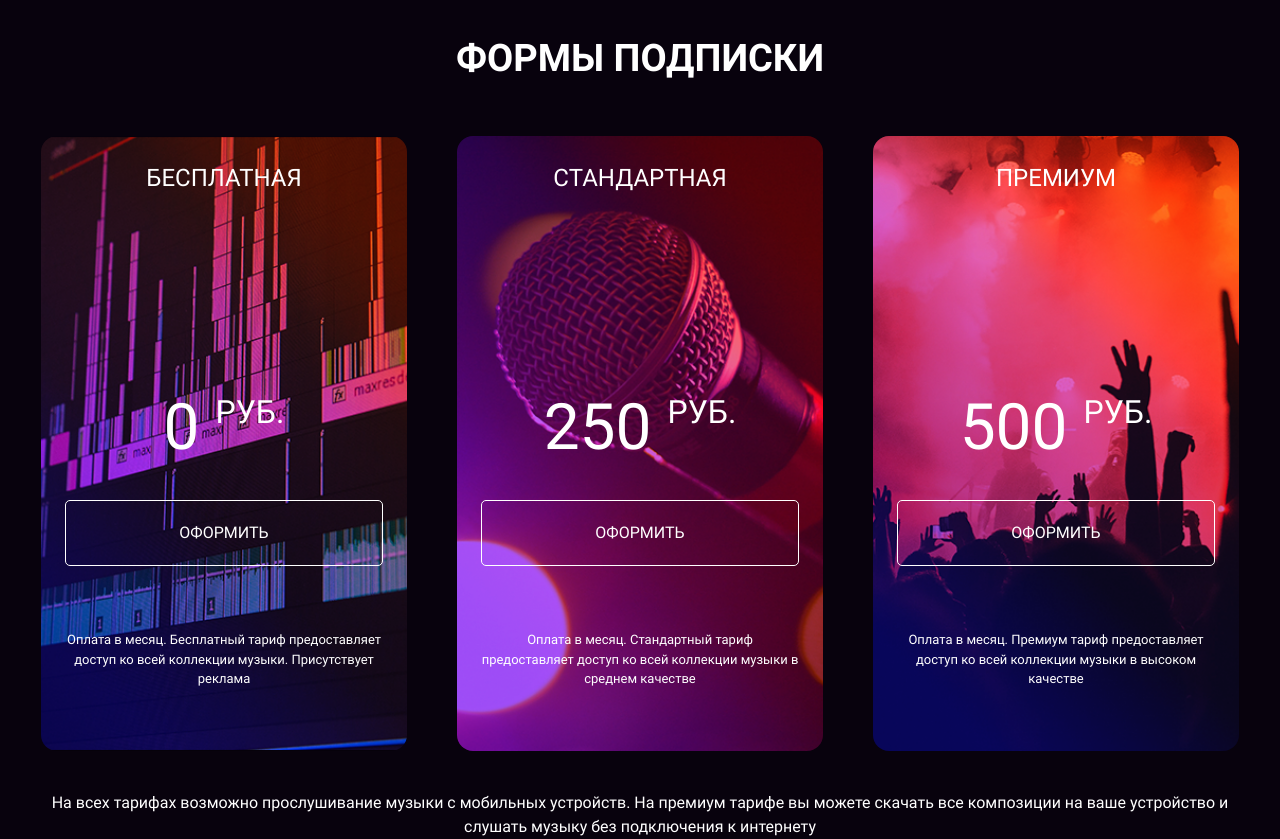
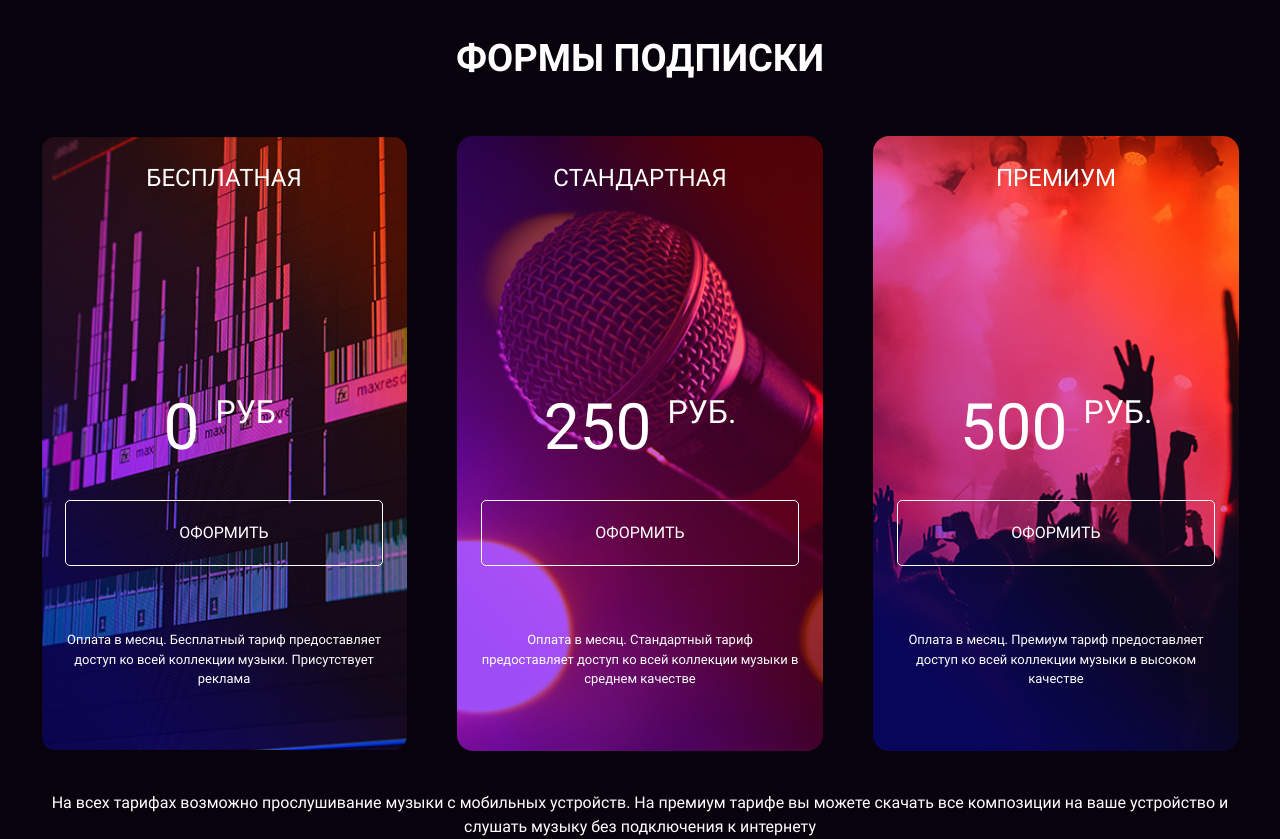
Before and after one commit to EkaterinaBardanova/layout-designer-project-56, a plain HTML site: page src/index.html in a window 1280 px wide. Shown: the part 820-1659 px from the top of the page. Drawn offline with Linux system fonts and the light colour scheme.

Commit message:
fix imgs pricing

```diff
--- a/src/css/app.css
+++ b/src/css/app.css
@@ -477,21 +477,18 @@ nav a:hover {
   background-image: url("../images/subscribe_1.png");
   background-repeat: no-repeat;
   background-size: cover;
-  background-position: center;
 }
 
 .img-2 {
   background-image: url("../images/subscribe_2.png");
   background-repeat: no-repeat;
   background-size: cover;
-  background-position: center;
 }
 
 .img-3 {
   background-image: url("../images/subscribe_3.png");
   background-repeat: no-repeat;
   background-size: cover;
-  background-position: center;
 }
 
 @media (max-width: 414px) {
```
